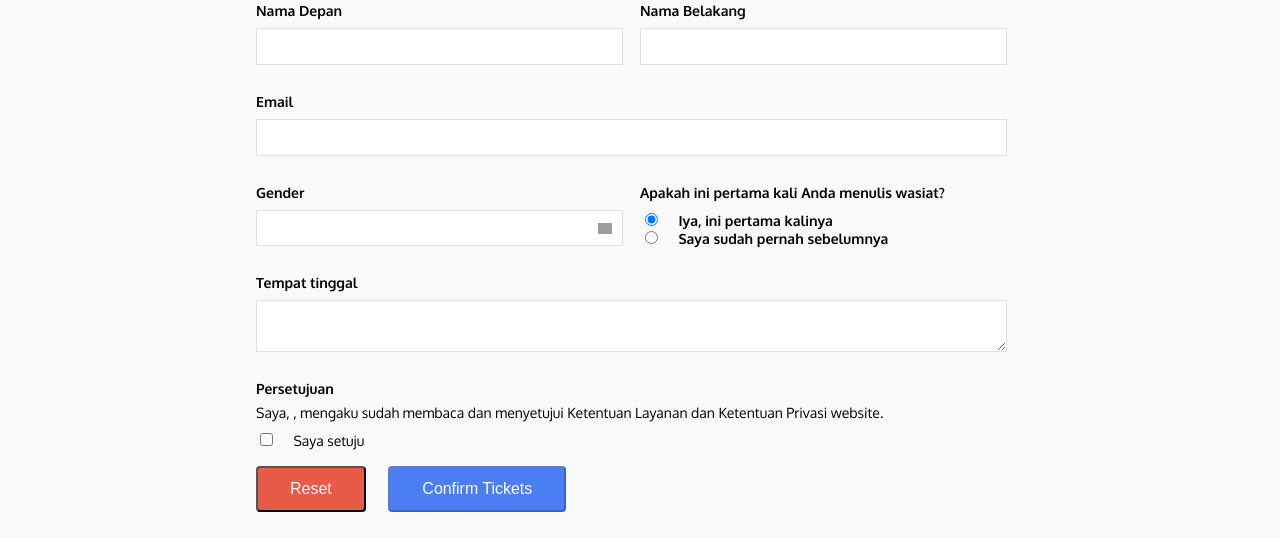
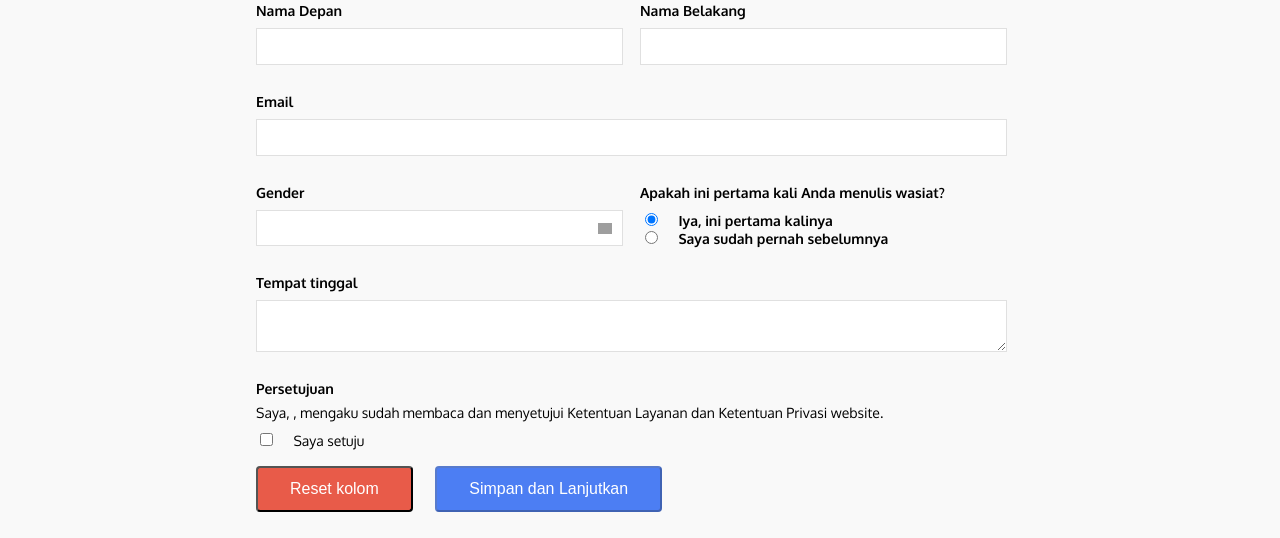
Before and after one commit to nontokfilm/nontokfilm.github.io, a plain HTML site: page index.html in a window 1280 px wide. Shown: the part 322-860 px from the top of the page. Drawn offline with nearby package versions, Linux system fonts and the light colour scheme; grey boxes are pictures that could not be loaded; a web font is replaced by a local one.

Commit message:
Update index.html

```diff
--- a/index.html
+++ b/index.html
@@ -87,8 +87,8 @@
         <input id="signature" class="signature" />
       </div> -->
       <div>
-        <button type="reset" class="reset">Reset</button>
-        <button type="submit" v-bind:disabled="!formIsValid">Confirm Tickets</button>
+        <button type="reset" class="reset">Reset kolom</button>
+        <button type="submit" v-bind:disabled="!formIsValid">Simpan dan Lanjutkan</button>
       </div>
     </form>
   </div>
```
